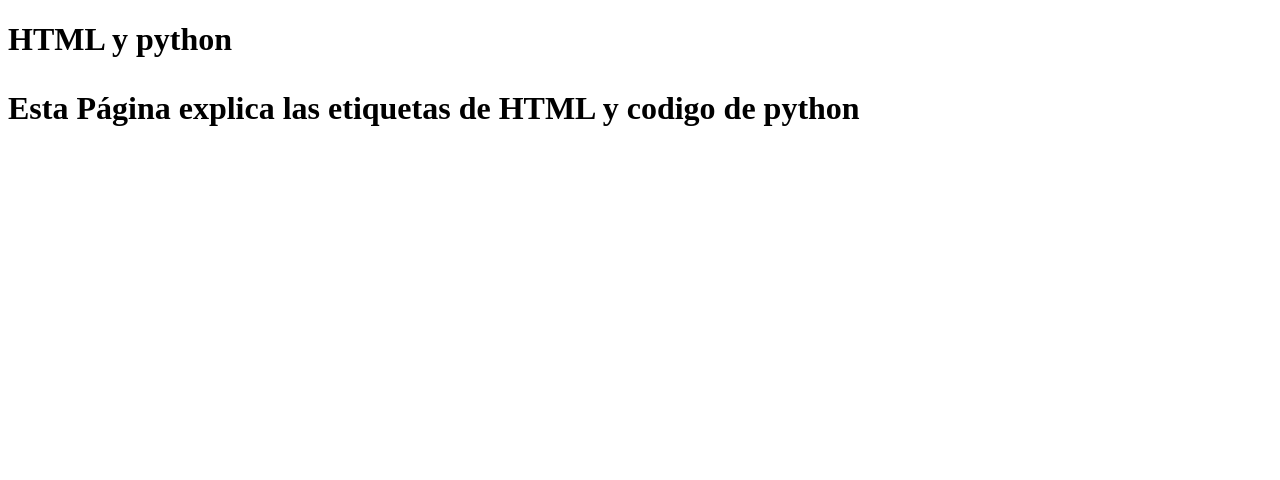
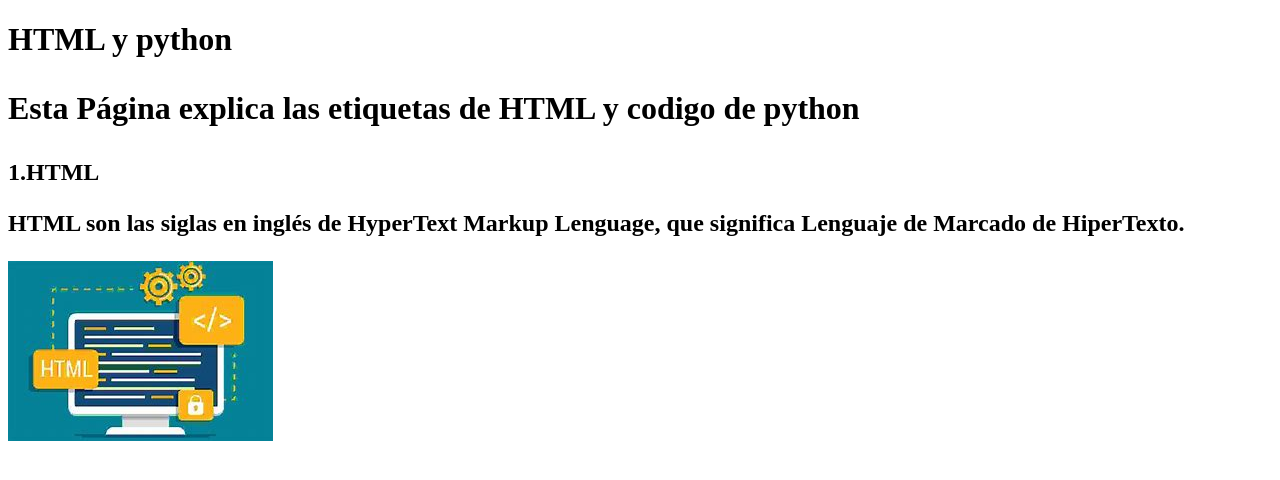
Before and after one commit to Franciscojca/Clase-Miercoles, a plain HTML site: page index.html in a window 1280 px wide. Drawn offline with Linux system fonts and the light colour scheme.

Commit message:
Agregamos seccion HTML

```diff
--- a/index.html
+++ b/index.html
@@ -14,5 +14,15 @@
             </p>
         </h1>
     </header>
+    <main>
+        <section>
+            <h2>1.HTML
+                <P>
+                    HTML son las siglas en inglés de HyperText Markup Lenguage, que significa Lenguaje de Marcado de HiperTexto.
+                </P>
+                <img src="Imagenes/download.jpg" alt="Imagen HTML">
+            </h2>
+        </section>
+    </main>
 </body>
 </html>
```
Also changed, not shown: Imagenes/download.jpg (added), download.jpg (added).
